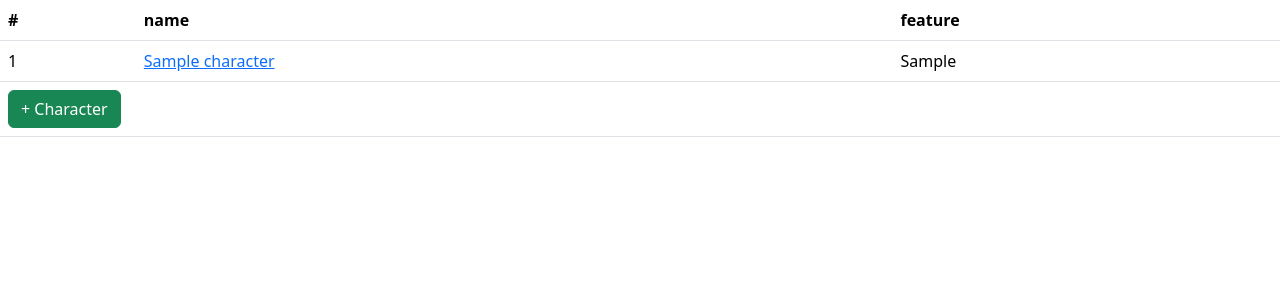
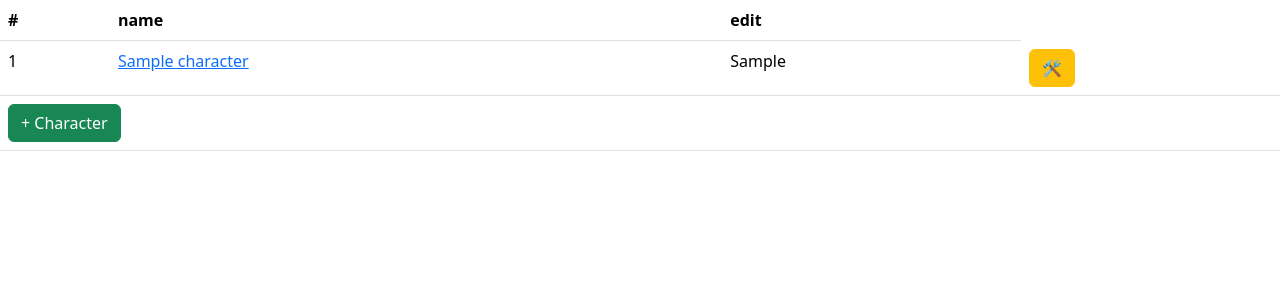
Before and after one commit to jangjian/NetworkProgramming_helloidol2, a Django app: page /t1/ in a window 1280 px wide. Shown: the top 300 px of the page. Run offline with Django 4.2, Linux system fonts and the light colour scheme; tables that the repository leaves empty hold one stand-in row (values such as "Sample post").

Commit message:
views CharacterUpdateView; templates character_list.html, character_update.html; urls t1:character_update

```diff
--- a/t1/templates/t1/character_list.html
+++ b/t1/templates/t1/character_list.html
@@ -5,17 +5,18 @@
         <tr>
             <th>#</th>
             <th>name</th>
-            <th>feature</th>
+            <th>edit</th>
         </tr>
         {% for character in character_list %}
         <tr>
             <td>{{ forloop.counter }}</td>
             <td><a href="{% url 't1:character_detail' pk=character.id %}">{{ character.name }}</a></td>
             <td>{{ character.feature }}</td>
+            <td><a href="{% url 't1:character_update' pk=character.id %}" class="btn btn-warning">🛠️</a></td>
         </tr>
         {% endfor %}
         <tr>
-            <td colspan="3"><a href="{% url 't1:character_create' %}" class="btn btn-success">+ Character</a></td>
+            <td colspan="4"><a href="{% url 't1:character_create' %}" class="btn btn-success">+ Character</a></td>
 
         </tr>
     </table>
--- a/t1/urls.py
+++ b/t1/urls.py
@@ -8,5 +8,6 @@ urlpatterns = [
     path('', views.CharacterListView.as_view(),name='character_list'),
     path('detail/<int:pk>/', views.CharacterDetailView.as_view(), name='character_detail'),
     path('create/', views.CharacterCreateView.as_view(), name='character_create'),
+    path('update/<int:pk>/', views.CharacterUpdateView.as_view(), name='character_update'),
 
 ]
--- a/t1/views.py
+++ b/t1/views.py
@@ -1,6 +1,6 @@
 from django.shortcuts import render
 from django.urls import reverse_lazy
-from django.views.generic import ListView, DetailView, CreateView
+from django.views.generic import ListView, DetailView, CreateView, UpdateView
 
 from t1.models import Character
 
@@ -21,3 +21,9 @@ class CharacterCreateView(CreateView):
     fields = ['name', 'feature']        #'__all__'
     template_name_suffix = '_create'    #character_form.html -> character_create.html
     success_url = reverse_lazy('t1:character_list')     #만들기 성공할 때 이동할 url
+
+class CharacterUpdateView(UpdateView):
+    model = Character
+    fields = '__all__' #['name', 'feature']
+    template_name_suffix = '_update'    #character_form.html -> character_update.html
+    success_url = reverse_lazy('t1:character_list')     #수정 성공할 때 이동할 URL
```
Also changed, not shown: t1/templates/t1/character_update.html (added, +13 -0 lines), README.md.
